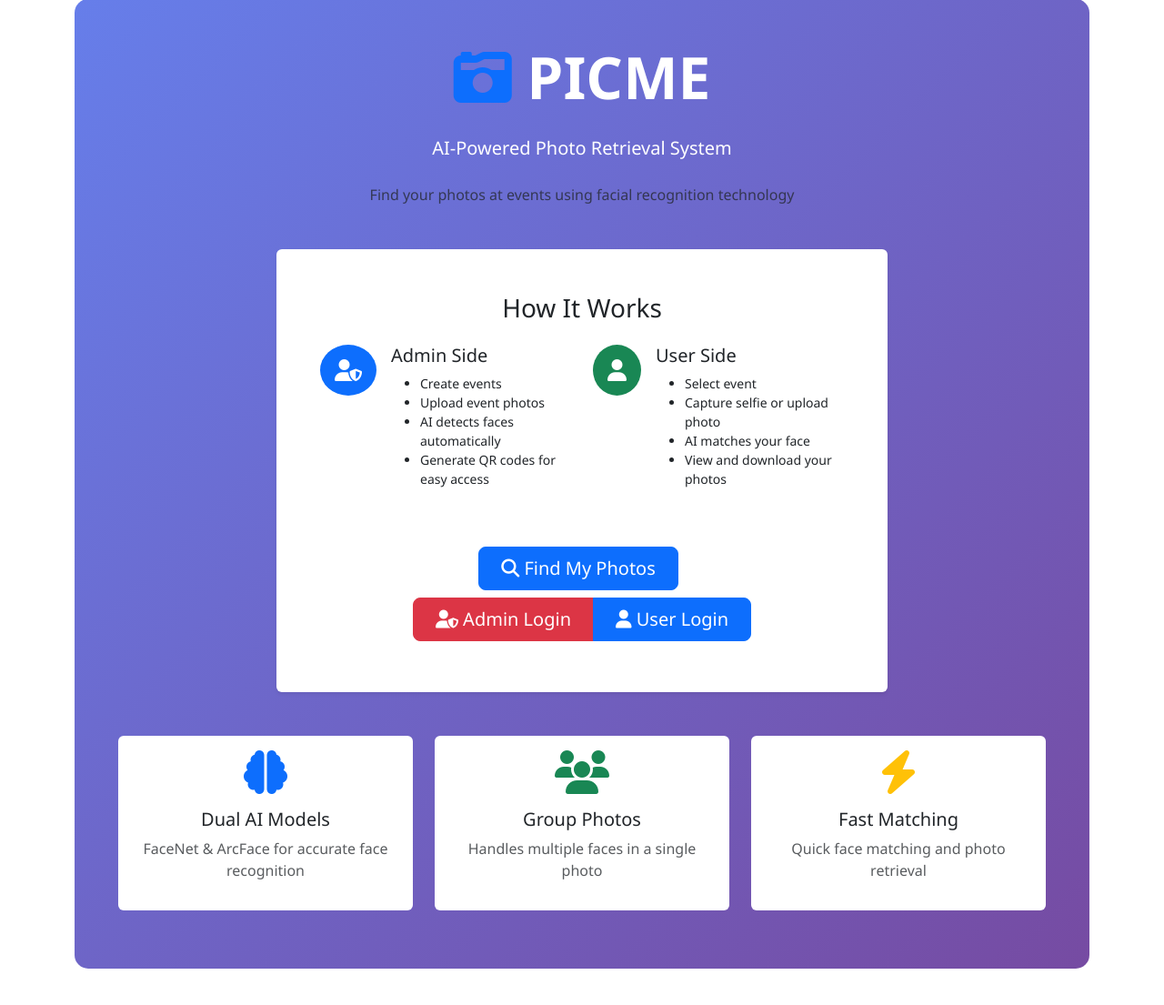
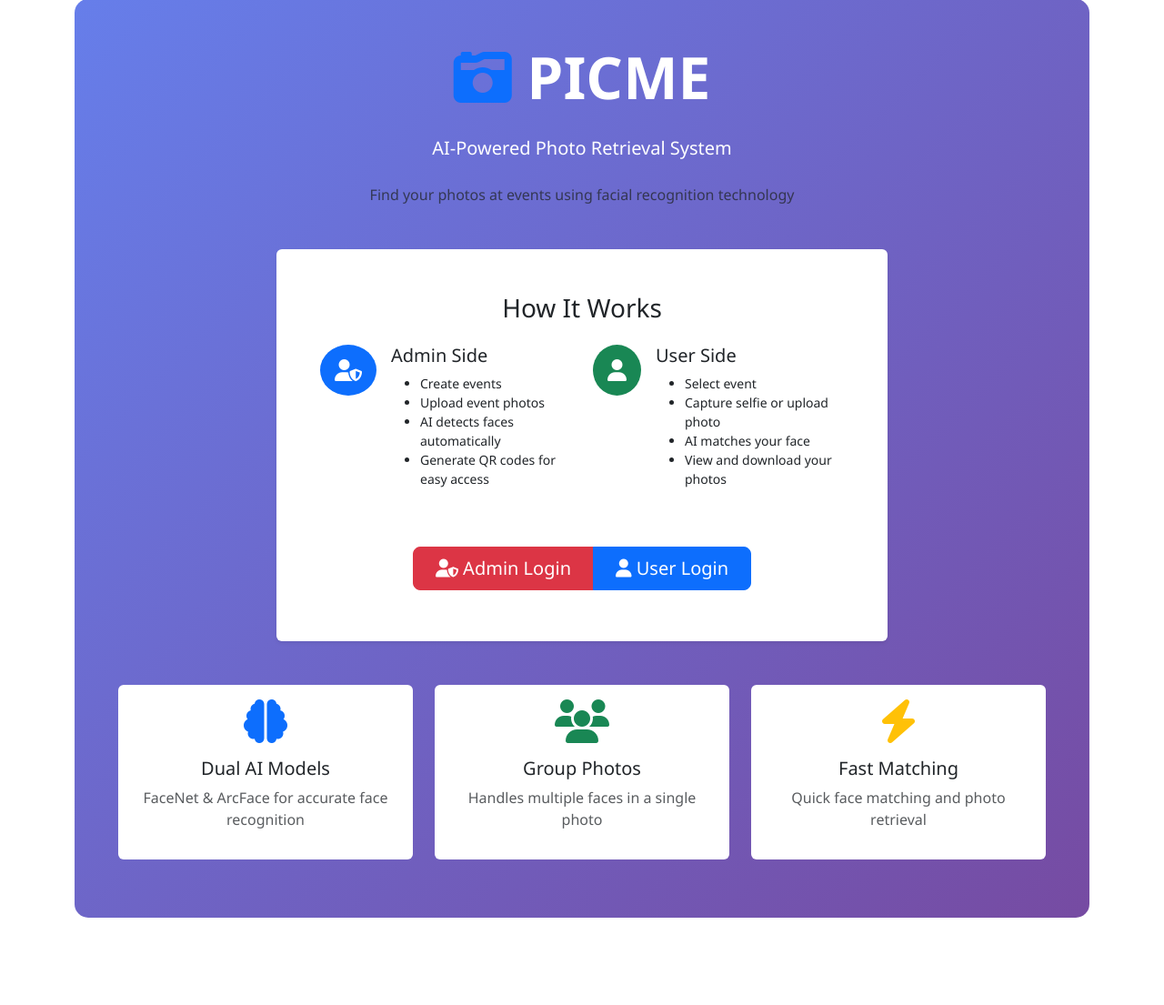
Before and after one commit to SinchanaPuranik/PicMe, a Flask app: page / in a window 1280 px wide. Shown: the part 135-1240 px from the top of the page at 91% size. Run offline with Flask 3, Linux system fonts and the light colour scheme.

Commit message:
Remove 'Find My Photos' button from home page

```diff
--- a/app/templates/index.html
+++ b/app/templates/index.html
@@ -53,9 +53,6 @@
                     </div>
 
                     <div class="mt-4">
-                        <a href="{{ url_for('user.select_event') }}" class="btn btn-primary btn-lg me-2 mb-2">
-                            <i class="fas fa-search"></i> Find My Photos
-                        </a>
                         {% if not current_user.is_authenticated %}
                         <div class="btn-group mb-2" role="group">
                             <a href="{{ url_for('auth.admin_login') }}" class="btn btn-danger btn-lg">
```
